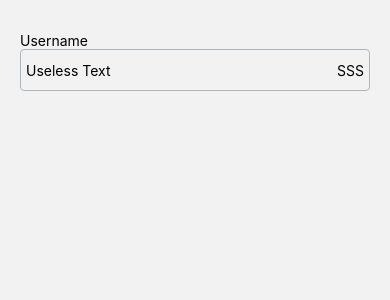
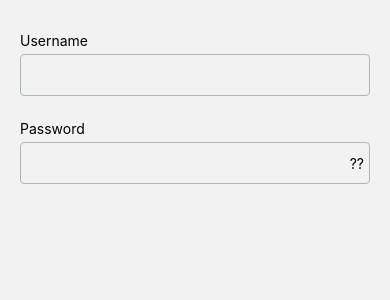
Before and after one commit to seva32/sebas-rn, a React Native app: screen / in a window 390 px wide. Shown: the top 300 px of the page. Built offline with nearby package versions, Linux system fonts and the light colour scheme.

Commit message:
fix text input autocomplete

```diff
--- a/src/components/Input/index.js
+++ b/src/components/Input/index.js
@@ -1,9 +1,20 @@
+import React, {useState} from 'react';
 import {View, TextInput, Text} from 'react-native';
-import React from 'react';
+import colors from '../../assets/theme/colors';
 
 import styles from './styles';
 
-const Input = ({onChangeText, value, style, label, icon, iconPosition}) => {
+const Input = ({
+  onChangeText,
+  value,
+  style = {},
+  label = '',
+  icon = null,
+  iconPosition = '',
+  error = null,
+}) => {
+  const [focused, setFocused] = useState(false);
+
   const getFlexDirection = () => {
     if (icon && iconPosition) {
       if (iconPosition === 'left') {
@@ -13,19 +24,38 @@ const Input = ({onChangeText, value, style, label, icon, iconPosition}) => {
     }
   };
 
+  const getBorderColor = () => {
+    if (focused) {
+      return colors.primary;
+    }
+    if (error) {
+      return colors.danger;
+    }
+    return colors.grey;
+  };
+
   return (
     <View style={styles.container}>
       {label && <Text>{label}</Text>}
-      <View style={[styles.wrapper, {flexDirection: getFlexDirection()}]}>
+      <View
+        style={[
+          styles.wrapper,
+          {borderColor: getBorderColor(), flexDirection: getFlexDirection()},
+        ]}>
         <View>{icon && icon}</View>
         <TextInput
+          autoCapitalize="none"
+          autoCorrect={false}
           style={[styles.input, style]}
           onChangeText={onChangeText}
           value={value}
+          onFocus={() => setFocused(true)}
+          onBlur={() => setFocused(false)}
           // placeholder="useless placeholder"
           // keyboardType="numeric"
         />
       </View>
+      {error && <Text style={styles.error}>{error}</Text>}
     </View>
   );
 };
--- a/src/components/Input/styles.js
+++ b/src/components/Input/styles.js
@@ -8,12 +8,17 @@ export default StyleSheet.create({
   wrapper: {
     paddingHorizontal: 5,
     height: 42,
-    borderColor: colors.grey,
     borderWidth: 1,
     borderRadius: 4,
     alignItems: 'center',
+    marginTop: 5,
   },
   container: {
     paddingVertical: 12,
   },
+  error: {
+    color: colors.danger,
+    paddingTop: 4,
+    fontSize: 12,
+  },
 });
--- a/src/screens/Login/index.js
+++ b/src/screens/Login/index.js
@@ -1,27 +1,36 @@
-import React, {useEffect} from 'react';
+import React, {useEffect, useState} from 'react';
 import {SafeAreaView, Text} from 'react-native';
 import Container from '../../components/common/container';
 import Input from '../../components/Input';
 
 function Login(params) {
-  const [text, onChangeText] = React.useState('Useless Text');
+  const [username, onChangeUsername] = useState('');
+  const [password, onChangePassword] = useState('');
 
   useEffect(() => {
-    console.warn(text);
+    console.warn(username);
 
     return () => {};
-  }, [text]);
+  }, [username]);
 
   return (
     <Container>
       <SafeAreaView>
         <Input
-          value={text}
-          onChangeText={onChangeText}
+          value={username}
+          onChangeText={onChangeUsername}
           style={{}}
           label="Username"
-          icon={<Text>SSS</Text>}
+          // error={'Required field'}
+        />
+        <Input
+          value={password}
+          onChangeText={onChangePassword}
+          style={{}}
+          label="Password"
+          icon={<Text>??</Text>}
           iconPosition="right"
+          // error={'Required field'}
         />
       </SafeAreaView>
     </Container>
```
